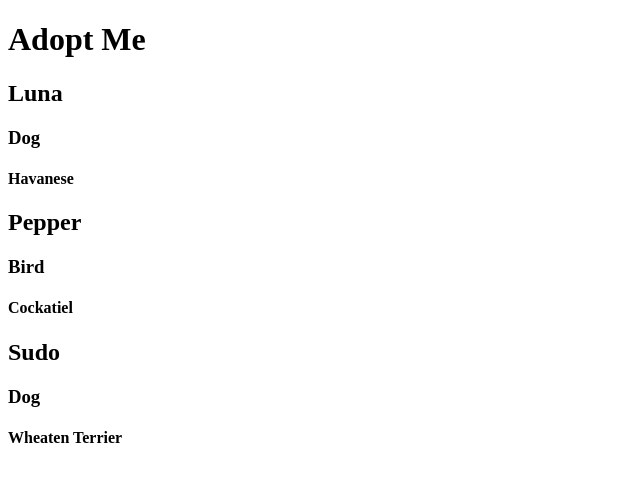
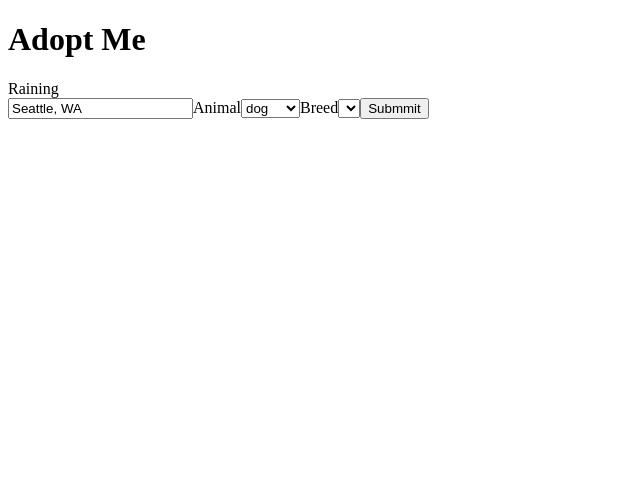
Before and after one commit to sfigueroac90/adopt-me, a React app: page / in a window 1280 px wide. Shown: the top 482 px of the page, without its empty margins (0-640 px from the left). Built offline with nearby package versions, Linux system fonts and the light colour scheme; the HTML template or start-up script is replaced by a standard one.

Commit message:
Added useState

```diff
--- a/package.json
+++ b/package.json
@@ -16,6 +16,7 @@
     "@babel/preset-react": "^7.12.13",
     "eslint": "^7.18.0",
     "eslint-config-prettier": "^8.1.0",
+    "eslint-plugin-react-hooks": "^4.2.0",
     "parcel": "^1.12.3",
     "prettier": "^2.3.2"
   },
--- a/src/App.js
+++ b/src/App.js
@@ -1,36 +1,13 @@
 /* global  document */
 import React from "react";
 import ReactDOM from "react-dom";
-import Pet from "./Pet";
-
-// const App = () => {
-//   return React.createElement("div", {}, [
-//     React.createElement("h1", "Adopt Me!"),
-//     React.createElement(Pet, {
-//       name: "Luna",
-//       animal: "Dog",
-//       breed: "Havanese",
-//     }),
-//     React.createElement(Pet, {
-//       name: "Pepper",
-//       animal: "Bird",
-//       breed: "Cockatiel",
-//     }),
-//     React.createElement(Pet, {
-//       name: "Sudo",
-//       animal: "Dog",
-//       breed: "Wheaten Terrier",
-//     }),
-//   ]);
-// };
+import SearchParams from "./SearchParams";
 
 const App = () => {
   return (
     <div>
       <h1>Adopt Me</h1>
-      <Pet name="Luna" animal="Dog" breed="Havanese" />
-      <Pet name="Pepper" animal="Bird" breed="Cockatiel" />
-      <Pet name="Sudo" animal="Dog" breed="Wheaten Terrier" />
+      <SearchParams />
     </div>
   );
 };
--- /dev/null
+++ b/src/SearchParams.js
@@ -0,0 +1,60 @@
+import { useState } from "react";
+
+const ANIMALS = ["bird", "cat", "dog", "rabbit", "reptile"];
+const BREEDS = [];
+
+const SearchParams = () => {
+  const [location, setLocation] = useState("Seattle, WA");
+  const [animal, setAnimal] = useState("dog");
+  const [breed, setBreed] = useState("");
+
+  const isRaining = location === "Seattle, WA" ? "Raining" : "Not raining";
+  return (
+    <div className="search-params">
+      {isRaining}
+      <form>
+        <label htmlFor="location">
+          <input
+            id="location"
+            value={location}
+            onChange={(e) => setLocation(e.target.value)}
+            placeholder="Location"
+          />
+        </label>
+        <label htmlFor="animal">
+          Animal
+          <select
+            id="animal"
+            value={animal}
+            onChange={(e) => setAnimal(e.target.value)}
+            onBlur={(e) => setAnimal(e.target.value)}
+          >
+            <option value=""></option>
+            {ANIMALS.map((animal) => (
+              <option key={animal}>{animal}</option>
+            ))}
+            /
+          </select>
+        </label>
+        <label htmlFor="breed">
+          Breed
+          <select
+            id="breed"
+            value={breed}
+            onChange={(e) => setBreed(e.target.value)}
+            onBlur={(e) => setBreed(e.target.value)}
+          >
+            <option value=""></option>
+            {BREEDS.map((breed) => (
+              <option key={breed}>{breed}</option>
+            ))}
+            /
+          </select>
+        </label>
+        <button>Submmit</button>
+      </form>
+    </div>
+  );
+};
+
+export default SearchParams;
```
Also changed, not shown: .eslintrc.json, 2 other files (tests, documents, lock files or other folders).
